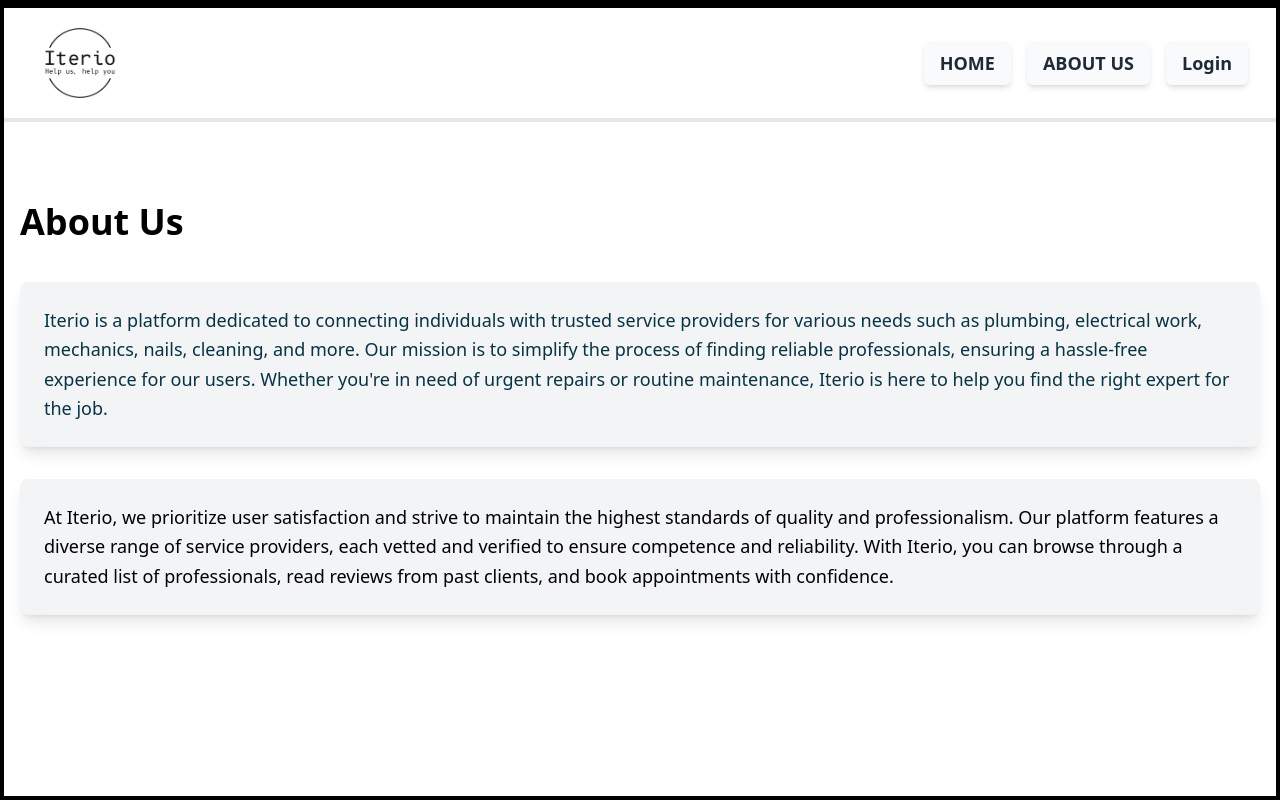
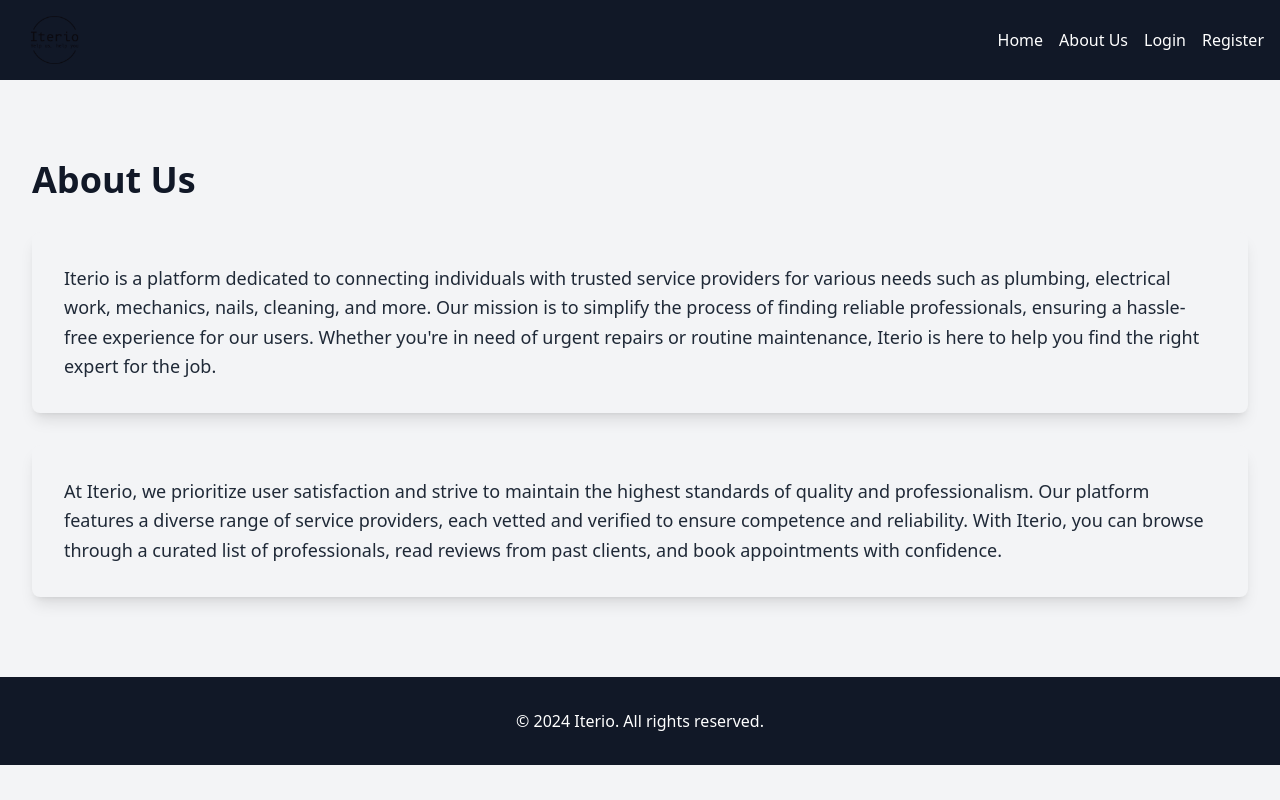
Before and after one commit to zabalae/iterio_project, a Django app: page /about/ in a window 1280 px wide. Run offline with Django 5.2, Linux system fonts and the light colour scheme; some libraries are stand-ins or nearby versions.

```diff
--- a/iterio_app/models.py
+++ b/iterio_app/models.py
@@ -3,7 +3,7 @@ import datetime
 
 # Create your models here.
 
-class User(models.Model):
+class Member(models.Model):
     name = models.CharField(max_length=100)
     email = models.EmailField(unique=True)
     password = models.CharField(max_length=100)
--- a/iterio_app/templates/iterio_app/aboutUs.html
+++ b/iterio_app/templates/iterio_app/aboutUs.html
@@ -1,17 +1,17 @@
 {% extends 'main.html' %}
 
 {% block content %}
-<div class="container mx-auto px-4 py-20">
-    <h1 class="text-4xl font-bold text-black mb-10">About Us</h1>
-    <div class="bg-gray-100 p-6 rounded-lg shadow-lg mb-8">
-        <p class="text-lg text-cyan-950 leading-relaxed">
+<div class="container mx-auto px-4 py-12">
+    <h1 class="text-4xl font-bold text-gray-900 mb-8">About Us</h1>
+    <div class="bg-gray-100 p-8 rounded-lg shadow-lg">
+        <p class="text-lg text-gray-800 leading-relaxed">
             Iterio is a platform dedicated to connecting individuals with trusted service providers for various needs such as plumbing, electrical work, mechanics, nails, cleaning, and more. Our mission is to simplify the process of finding reliable professionals, ensuring a hassle-free experience for our users. Whether you're in need of urgent repairs or routine maintenance, Iterio is here to help you find the right expert for the job.
         </p>
     </div>
-    <div class="bg-gray-100 p-6 rounded-lg shadow-lg">
-        <p class="text-lg text-black leading-relaxed">
+    <div class="bg-gray-100 p-8 rounded-lg shadow-lg mt-8">
+        <p class="text-lg text-gray-800 leading-relaxed">
             At Iterio, we prioritize user satisfaction and strive to maintain the highest standards of quality and professionalism. Our platform features a diverse range of service providers, each vetted and verified to ensure competence and reliability. With Iterio, you can browse through a curated list of professionals, read reviews from past clients, and book appointments with confidence.
         </p>
     </div>
 </div>
-{% endblock content %}
+{% endblock %}
--- a/iterio_app/templates/iterio_app/loginPage.html
+++ b/iterio_app/templates/iterio_app/loginPage.html
@@ -1,9 +1,9 @@
 {% extends 'main.html' %}
 
 {% block content %}
-<div class="bg-gradient-to-tl from-slate-700 to-sky-900 min-h-screen flex items-center justify-center">
+<div class="bg-gray-100 min-h-screen flex items-center justify-center">
     <div class="max-w-md w-full bg-white p-8 rounded-lg shadow-lg">
-        <h1 class="text-3xl font-bold text-black mb-6 text-center">Login</h1>
+        <h1 class="text-3xl font-bold text-gray-900 mb-6 text-center">Login</h1>
         <form method="POST" action="{% url 'login' %}" class="space-y-4">
             {% csrf_token %}
             <div>
@@ -21,4 +21,4 @@
         {% endif %}
     </div>
 </div>
-{% endblock content %}
+{% endblock %}
--- a/iterio_app/urls.py
+++ b/iterio_app/urls.py
@@ -6,4 +6,5 @@ urlpatterns = [
     path('about/', views.aboutUs, name='about'),
     path('login/', views.loginPage, name='login'),
     path('logout/', views.logoutUser, name='logout'),
+    path('register/', views.registerUser, name='register'),
 ]
--- a/iterio_app/views.py
+++ b/iterio_app/views.py
@@ -1,6 +1,11 @@
 from django.shortcuts import render, redirect
 from django.contrib.auth import authenticate, login, logout
 from django.contrib import messages
+from django.contrib.auth.models import User
+from django.contrib.auth.forms import UserCreationForm
+from .forms import SignUpForm
+from django import forms
+
 
 # Create your views here.
 
@@ -30,3 +35,22 @@ def logoutUser(request):
     logout(request)
     messages.success(request, 'You have been logged out.')
     return redirect('home')
+
+def registerUser(request):
+    form = SignUpForm()
+    if request.method == 'POST':
+        form = SignUpForm(request.POST)
+        if form.is_valid():
+            form.save()
+            username = form.cleaned_data.get['username']
+            password = form.cleaned_data['password1']
+
+            user = authenticate(username=username, password=password)
+            login(request, user)
+            messages.success(request, ("Username Created - Please Fill Out Your User Info Below..."))
+            return redirect('home')
+        else:
+            messages.success(request, ("Please try again..."))
+            return redirect('register')
+    else:
+        return render(request, 'iterio_app/register.html', {"form": form})
--- a/templates/main.html
+++ b/templates/main.html
@@ -7,15 +7,36 @@
     <meta http-equiv="X-UA-Compatible" content="IE=edge">
     <title>Iterio</title>
 
+    <!-- Tailwind CSS -->
     {% tailwind_css %}
+
+    <!-- Custom Styles -->
+    <style>
+        /* Custom styles go here */
+        /* Example:
+        body {
+            font-family: 'Poppins', sans-serif;
+        }
+        */
+    </style>
 
     <meta name="viewport" content="width=device-width, initial-scale=1">
 </head>
-<body class="h-screen border-black border-4">
+<body class="font-sans text-gray-900 leading-normal antialiased bg-gray-100">
+    <!-- Navigation Bar -->
     {% include 'navbar.html' %}
 
-    {% block content %}
+    <!-- Content Section -->
+    <div class="container mx-auto px-4 py-8">
+        {% block content %}
+        {% endblock %}
+    </div>
 
-    {% endblock %}
+    <!-- Footer -->
+    <footer class="bg-gray-900 text-white py-8">
+        <div class="container mx-auto px-4">
+            <p class="text-center">&copy; 2024 Iterio. All rights reserved.</p>
+        </div>
+    </footer>
 </body>
 </html>
--- a/templates/navbar.html
+++ b/templates/navbar.html
@@ -2,35 +2,35 @@
 {% load static tailwind_tags %}
 {% tailwind_css %}
 
-<nav>
-    <div class="p-5 text-black border-t-4 border-t-black md:flex md:items-center md:justify-between">
+<nav class="bg-gray-900 py-4">
+    <div class="container mx-auto px-4">
+        <div class="flex items-center justify-between">
             <!-- Logo -->
-        <a href="{% url 'home' %}">
-            <img src="{% static 'images/iterio-logo2.png' %}" style="max-height: 70px; max-width: 170px;" />
-
+            <a href="{% url 'home' %}" class="text-white">
+                <img src="{% static '/images/iterio-logo2.png' %}" alt="Iterio Logo" class="h-12" />
             </a>
 
             <!-- Navigation Links -->
-        <ul class="md:flex md:items-center ml-auto">
-            <li class="mx-2 my-6 md:my-0">
-                <a href="{% url 'home' %}" class="inline-block bg-gray-50 py-2 px-4 rounded-md text-lg font-semibold text-gray-800 shadow-md hover:bg-neutral-500 hover:text-white duration-300">HOME </a>
+            <ul class="flex items-center space-x-4">
+                <li>
+                    <a href="{% url 'home' %}" class="text-white hover:text-gray-300">Home</a>
                 </li>
-            <li class="mx-2">
-                <a href="{% url 'about' %}" class="inline-block bg-gray-50 py-2 px-4 rounded-md text-lg font-semibold text-gray-800 shadow-md hover:bg-neutral-500 hover:text-white duration-300">ABOUT US </a>
+                <li>
+                    <a href="{% url 'about' %}" class="text-white hover:text-gray-300">About Us</a>
                 </li>
                 {% if user.is_authenticated %}
-            <li class="mx-2 my-6 md:my-0">
-                <a href="{% url 'logout' %}" class="inline-block bg-gray-50 py-2 px-4 rounded-md text-lg font-semibold text-gray-800 shadow-md hover:bg-neutral-500 hover:text-white duration-300">Logout </a>
+                <li>
+                    <a href="{% url 'logout' %}" class="text-white hover:text-gray-300">Logout</a>
                 </li>
                 {% else %}
-            <li class="mx-2 my-6 md:my-0">
-                <a href="{% url 'login' %}" class="inline-block bg-gray-50 py-2 px-4 rounded-md text-lg font-semibold text-gray-800 shadow-md hover:bg-neutral-500 hover:text-white duration-300">Login </a>
+                <li>
+                    <a href="{% url 'login' %}" class="text-white hover:text-gray-300">Login</a>
+                </li>
+                <li>
+                    <a href="{% url 'register' %}" class="text-white hover:text-gray-300">Register</a>
                 </li>
                 {% endif %}
             </ul>
-        <div>
-            <!-- Add your navigation links here -->
         </div>
     </div>
-     <div class="bg-gray-200 h-1"></div>
 </nav>
--- a/theme/static/css/dist/styles.css
+++ b/theme/static/css/dist/styles.css
@@ -814,16 +818,16 @@ select {
   margin-left: auto;
 }
 
-.mb-6 {
-  margin-bottom: 1.5rem;
-}
-
 .mt-1 {
   margin-top: 0.25rem;
 }
 
 .mt-4 {
   margin-top: 1rem;
+}
+
+.mt-8 {
+  margin-top: 2rem;
 }
 
 .block {
@@ -846,6 +850,10 @@ select {
   height: 100vh;
 }
 
+.h-12 {
+  height: 3rem;
+}
+
 .min-h-screen {
   min-height: 100vh;
 }
@@ -866,10 +874,20 @@ select {
   justify-content: center;
 }
 
+.justify-between {
+  justify-content: space-between;
+}
+
 .space-y-4 > :not([hidden]) ~ :not([hidden]) {
   --tw-space-y-reverse: 0;
   margin-top: calc(1rem * calc(1 - var(--tw-space-y-reverse)));
   margin-bottom: calc(1rem * var(--tw-space-y-reverse));
+}
+
+.space-x-4 > :not([hidden]) ~ :not([hidden]) {
+  --tw-space-x-reverse: 0;
+  margin-right: calc(1rem * var(--tw-space-x-reverse));
+  margin-left: calc(1rem * calc(1 - var(--tw-space-x-reverse)));
 }
 
 .rounded-lg {
@@ -936,6 +954,11 @@ select {
   background-color: rgb(255 255 255 / var(--tw-bg-opacity));
 }
 
+.bg-gray-900 {
+  --tw-bg-opacity: 1;
+  background-color: rgb(17 24 39 / var(--tw-bg-opacity));
+}
+
 .bg-gradient-to-tl {
   background-image: linear-gradient(to top left, var(--tw-gradient-stops));
 }
@@ -977,8 +1000,32 @@ select {
   padding-bottom: 5rem;
 }
 
+.py-4 {
+  padding-top: 1rem;
+  padding-bottom: 1rem;
+}
+
+.py-12 {
+  padding-top: 3rem;
+  padding-bottom: 3rem;
+}
+
+.py-8 {
+  padding-top: 2rem;
+  padding-bottom: 2rem;
+}
+
 .text-center {
   text-align: center;
+}
+
+.font-sans {
+  font-family: ui-sans-serif, system-ui, sans-serif, "Apple Color Emoji", "Segoe UI Emoji", "Segoe UI Symbol", "Noto Color Emoji";
+}
+
+.text-3xl {
+  font-size: 1.875rem;
+  line-height: 2.25rem;
 }
 
 .text-4xl {
@@ -1005,16 +1047,20 @@ select {
   font-weight: 700;
 }
 
+.font-medium {
+  font-weight: 500;
+}
+
 .font-semibold {
   font-weight: 600;
 }
 
-.font-medium {
-  font-weight: 500;
+.leading-relaxed {
+  line-height: 1.625;
 }
 
-.leading-relaxed {
-  line-height: 1.625;
+.leading-normal {
+  line-height: 1.5;
 }
 
 .text-black {
@@ -1045,6 +1091,16 @@ select {
 .text-white {
   --tw-text-opacity: 1;
   color: rgb(255 255 255 / var(--tw-text-opacity));
+}
+
+.text-gray-900 {
+  --tw-text-opacity: 1;
+  color: rgb(17 24 39 / var(--tw-text-opacity));
+}
+
+.antialiased {
+  -webkit-font-smoothing: antialiased;
+  -moz-osx-font-smoothing: grayscale;
 }
 
 .shadow-lg {
```
Also changed, not shown: other parts of theme/static/css/dist/styles.css (+25 -16 lines), iterio_app/forms.py (added, +31 -0 lines), iterio_app/templates/iterio_app/register.html (added, +14 -0 lines), iterio_app/templates/iterio_app/home.html (line endings or trailing spaces). Lines whose indentation alone changed are shown as unchanged.
